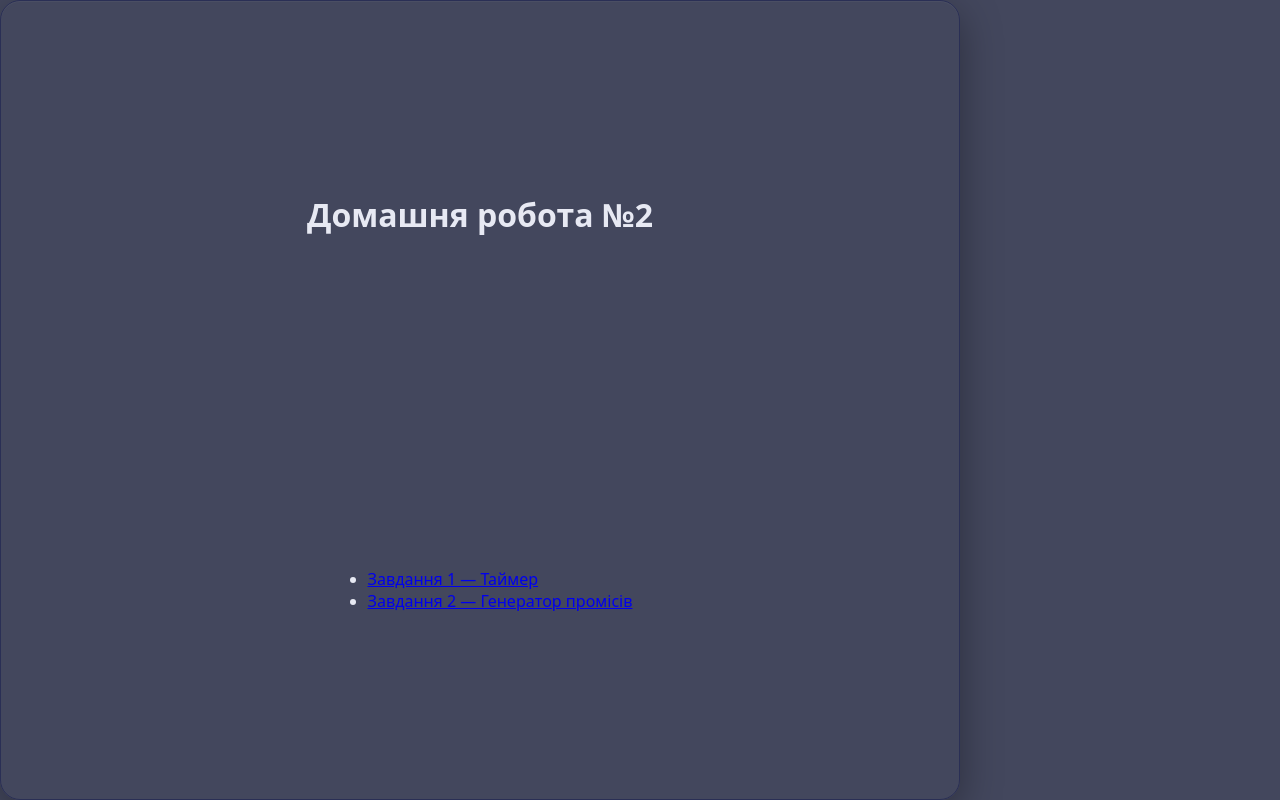
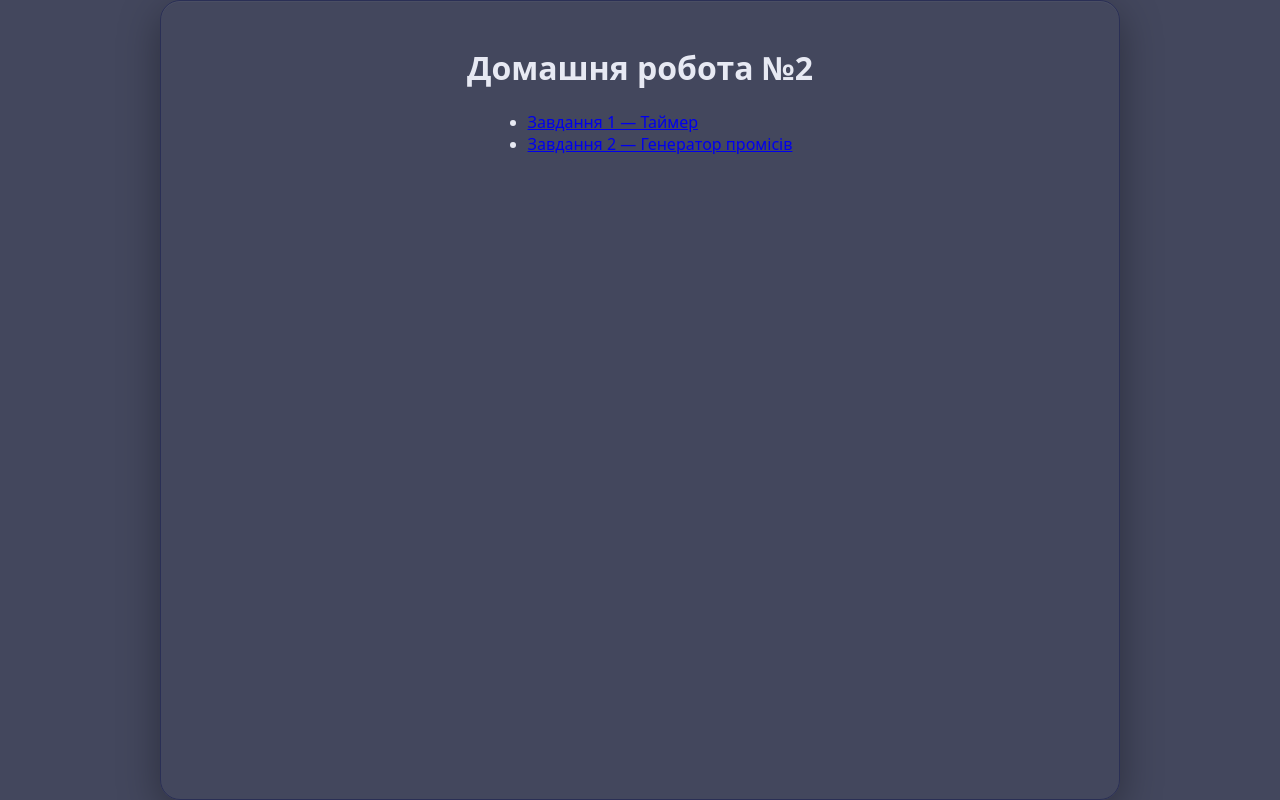
Before and after one commit to yulianakosenko/goit-advancedjs-hw-02, a website built with Vite: page src/index.html in a window 1280 px wide. Built offline with nearby package versions, Linux system fonts and the light colour scheme.

Commit message:
6 fixed css alignment

```diff
--- a/src/css/styles.css
+++ b/src/css/styles.css
@@ -20,13 +20,14 @@ body {
   );
   color: var(--text);
   min-height: 100dvh;
-  display: grid;
+  display: block;
   place-items: center;
   padding: 24px;
 }
 
 .container {
   width: min(960px, 92vw);
+  margin: 0 auto;
   background: rgba(21, 25, 53, 0.8);
   border: 1px solid #2a2f55;
   border-radius: 20px;
```
